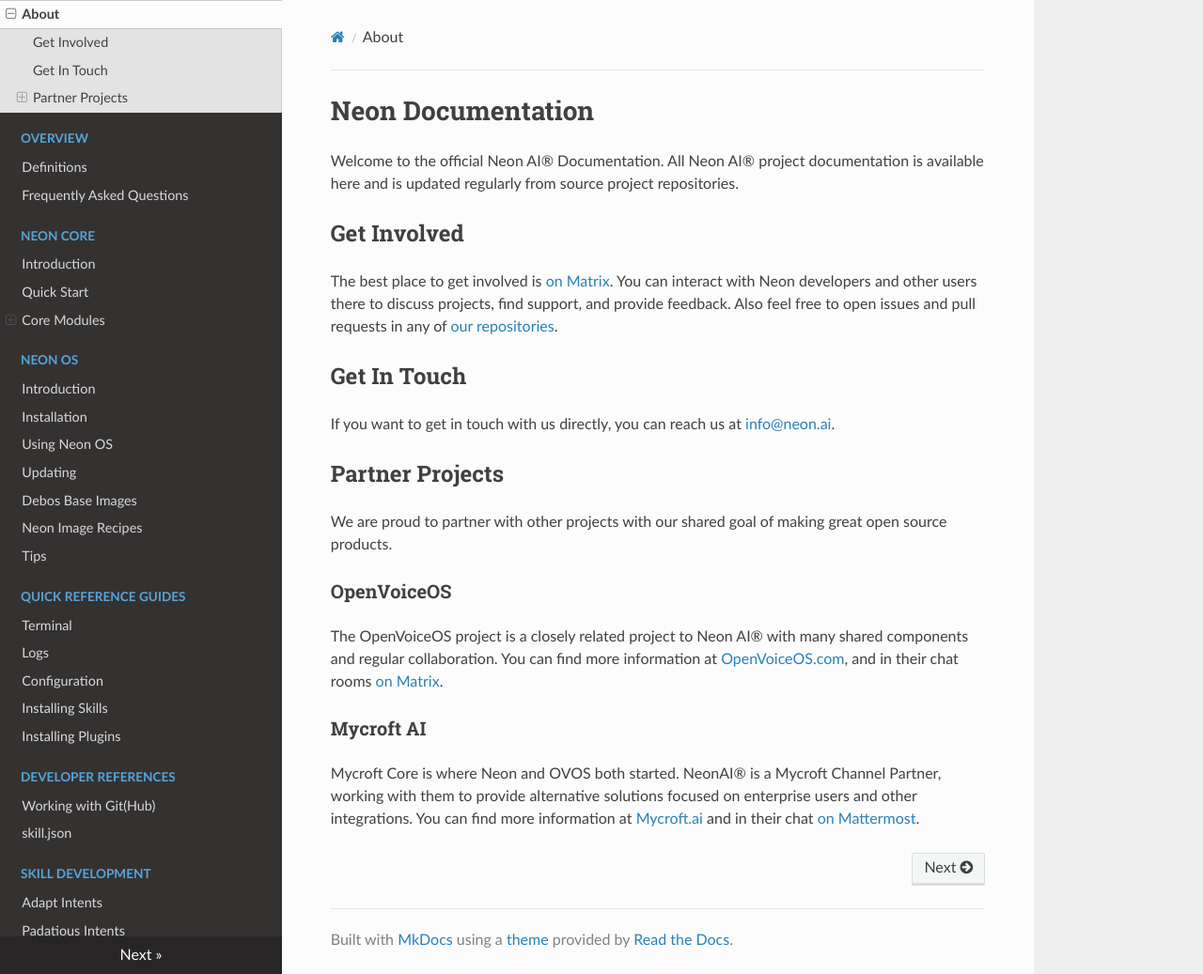
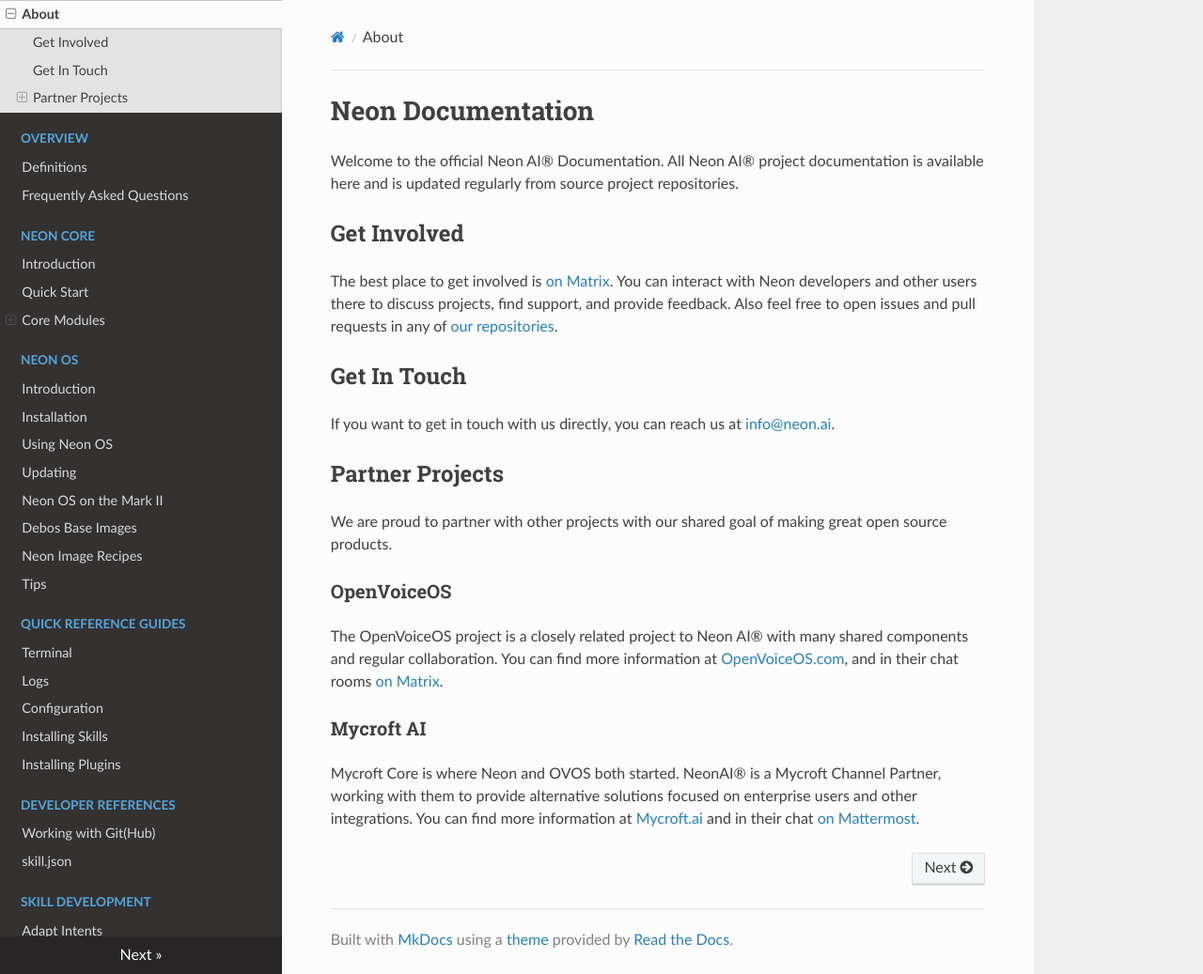
Before and after one commit to NeonGeckoCom/neon-docs, an MkDocs documentation site: the page built from docs/index.md, in a window 1280 px wide and 1037 px high. Shown: the whole window at 94% size. Built offline with MkDocs 1.6.1, drawn with Linux system fonts in a browser that asks for light colours; nearby versions of some CDN libraries.

Commit message:
Update mkdocs.yml

```diff
--- a/mkdocs.yml
+++ b/mkdocs.yml
@@ -23,6 +23,7 @@
     - Installation: neon_os/neon_os_installation.md
     - Using Neon OS: neon_os/using_neon_os.md
     - Updating: neon_os/neon_os_updates.md
+    - Neon OS on the Mark II: neon_os/On_the_MarkII.md
     - Debos Base Images: neon_os/neon_debos.md
     - Neon Image Recipes: neon_os/neon_image_recipe.md
     - Tips: neon_os/tips.md
```
